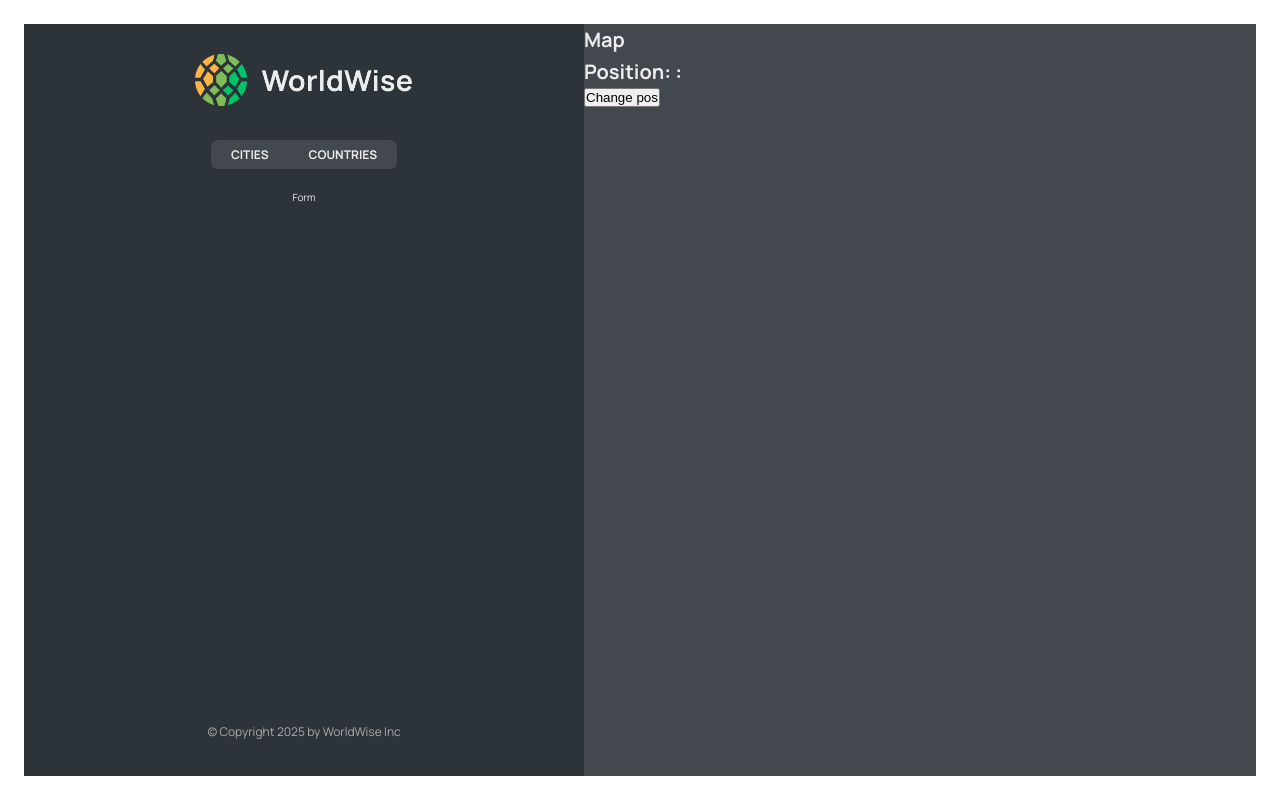
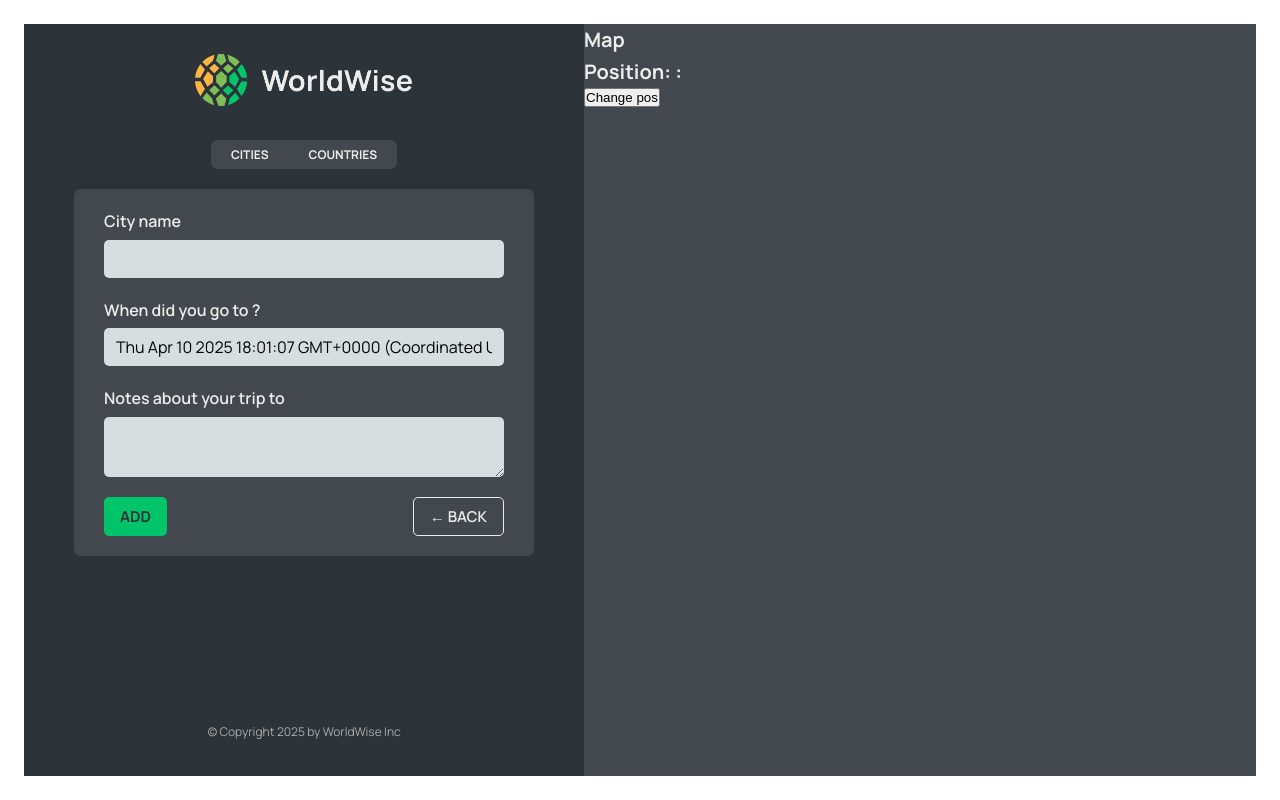
Before and after one commit to Khaanh/WordWise, a React (Vite) app: page /app/form in a window 1280 px wide. Built offline with nearby package versions, Linux system fonts and the light colour scheme; data requests are answered from the project's data file.

Commit message:
feat: add useNavigation

```diff
--- a/src/App.jsx
+++ b/src/App.jsx
@@ -1,4 +1,4 @@
-import { BrowserRouter, Route, Routes } from "react-router-dom";
+import { BrowserRouter, Navigate, Route, Routes } from "react-router-dom";
 import { useEffect, useState } from "react";
 
 import Product from "./pages/Product";
@@ -11,6 +11,7 @@
 import CityList from "./components/CityList";
 import CountryList from "./components/CountryList";
 import City from "./components/City";
+import Form from "./components/Form";
 
 const BASE_URL = "http://localhost:8000";
 
@@ -44,17 +45,20 @@
 				<Route path="login" element={<Login />} />
 				<Route path="app" element={<AppLayout />}>
 					{/* <Route index element={<p>Default</p>} /> */}
+
+					<Route index element={<Navigate replace to="cities" />} />
+
 					<Route
-						index
 						path="cities"
 						element={<CityList cities={cities} isLoading={isLoading} />}
 					/>
+
+					<Route path="cities/:id" element={<City />} />
 					<Route
 						path="countries"
 						element={<CountryList cities={cities} isLoading={isLoading} />}
 					/>
-					<Route path="cities/:id" element={<City />} />
-					<Route path="form" element={<p>Form</p>} />
+					<Route path="form" element={<Form />} />
 				</Route>
 				<Route path="*" element={<PageNotFound />} />
 			</Routes>
--- /dev/null
+++ b/src/components/Button.jsx
@@ -0,0 +1,9 @@
+import styles from "./Button.module.css";
+
+export default function Button({ children, onClick, type }) {
+	return (
+		<button onClick={onClick} className={`${styles.btn} ${styles[type]}`}>
+			{children}
+		</button>
+	);
+}
--- a/src/components/CountryList.jsx
+++ b/src/components/CountryList.jsx
@@ -20,7 +20,7 @@
 	return (
 		<ul className={styles.countryList}>
 			{countries.map((country) => (
-				<CountryItem country={country} />
+				<CountryItem country={country} key={country.country} />
 			))}
 		</ul>
 	);
--- a/src/components/Form.jsx
+++ b/src/components/Form.jsx
@@ -3,6 +3,8 @@
 import { useState } from "react";
 
 import styles from "./Form.module.css";
+import Button from "./Button";
+import { useNavigate } from "react-router-dom";
 
 export function convertToEmoji(countryCode) {
 	const codePoints = countryCode
@@ -17,6 +19,7 @@
 	const [country, setCountry] = useState("");
 	const [date, setDate] = useState(new Date());
 	const [notes, setNotes] = useState("");
+	const navigate = useNavigate();
 
 	return (
 		<form className={styles.form}>
@@ -49,8 +52,16 @@
 			</div>
 
 			<div className={styles.buttons}>
-        <button>Add</button>
-        <button>&larr; Back</button>
+				<Button type="primary">Add</Button>
+				<Button
+					type="back"
+					onClick={(e) => {
+						e.preventDefault();
+						navigate(-1);
+					}}
+				>
+					&larr; Back
+				</Button>
 			</div>
 		</form>
 	);
--- a/src/components/Map.jsx
+++ b/src/components/Map.jsx
@@ -1,13 +1,14 @@
-import { useSearchParams } from "react-router-dom";
+import { useNavigate, useSearchParams } from "react-router-dom";
 import styles from "./Map.module.css";
 
 export default function Map() {
+	const navigate = useNavigate();
 	const [searchParams, setSearchParams] = useSearchParams();
 	const lat = searchParams.get("lat");
 	const lng = searchParams.get("lng");
 
 	return (
-		<div className={styles.mapContainer}>
+		<div className={styles.mapContainer} onClick={() => navigate("form")}>
 			<h1>Map</h1>
 			<h1>
 				Position: {lat} : {lng}{" "}
```
Lines whose indentation alone changed are shown as unchanged.
